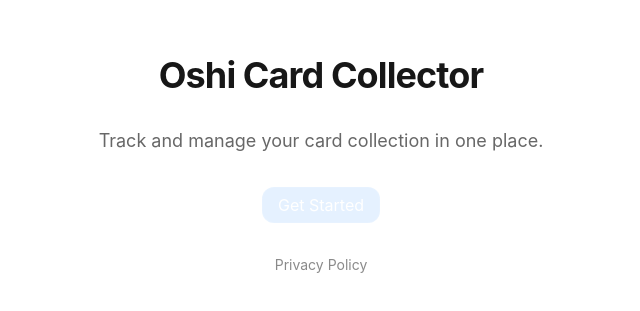
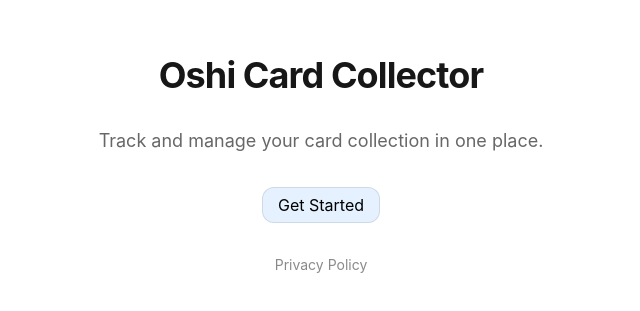
Before and after one commit to OWCramer/OshiCardCollector, a Next.js app: page / in a window 1280 px wide. Shown: the part 235-546 px from the top of the page, without its empty margins (319-959 px from the left). Built offline with nearby package versions, Linux system fonts and the light colour scheme; no server answers.

Commit message:
fix button

```diff
--- a/app/page.tsx
+++ b/app/page.tsx
@@ -9,7 +9,9 @@ export default function Home() {
         <p className="max-w-md text-lg opacity-65">
           Track and manage your card collection in one place.
         </p>
-        <Button href="/all-cards">Get Started</Button>
+        <Button highContrast href="/all-cards">
+          Get Started
+        </Button>
         <Link href="/privacy-policy" className="text-sm opacity-50 hover:opacity-75">
           Privacy Policy
         </Link>
```
